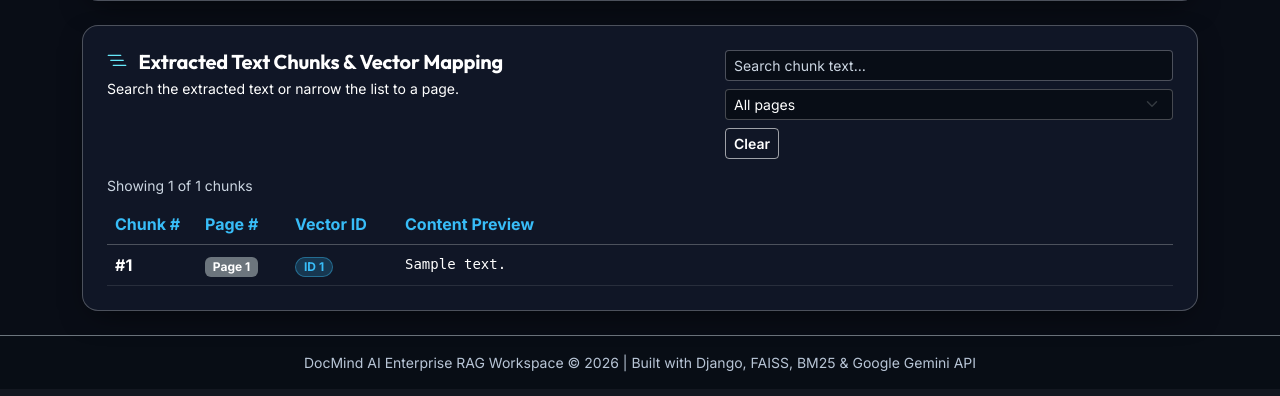
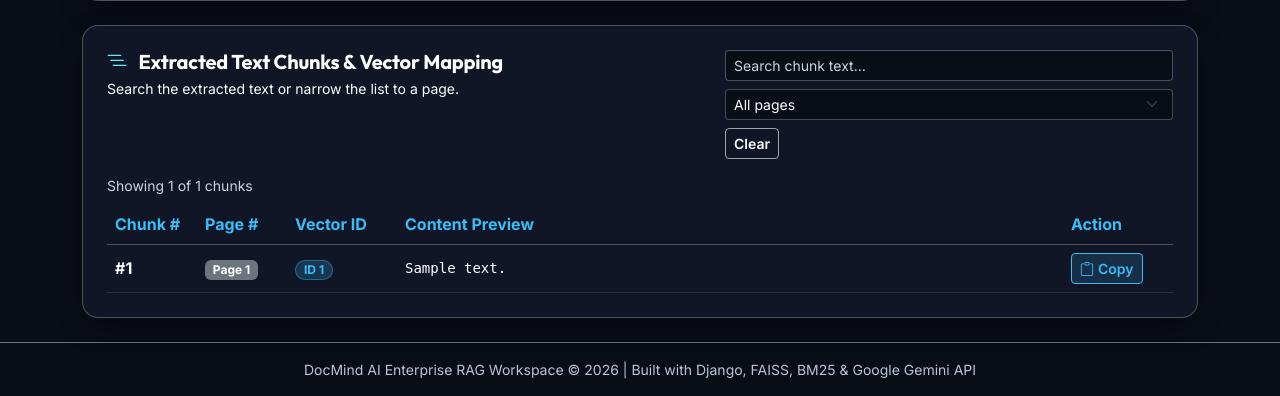
Before and after one commit to Dhanaraj2410/AI-Powered-Document-IntelligenceRAG-Assistant, a Django app: template templates/document_detail.html in a window 1280 px wide. Shown: the part 730-1126 px from the top of the page. Before the commit the page ends 1102 px from the top, so only its background shows below. Run offline with Django 4.2, Linux system fonts and the light colour scheme; the template is opened without the code that fills it: most values are stand-ins (such as "Sample title", 1, 10 or a date in 2020); data that the repository does not hold is empty.

Commit message:
feat: add copy action for document chunks

```diff
--- a/templates/document_detail.html
+++ b/templates/document_detail.html
@@ -106,6 +106,7 @@
                         <th style="width: 90px;" class="text-info fw-bold">Page #</th>
                         <th style="width: 110px;" class="text-info fw-bold">Vector ID</th>
                         <th class="text-info fw-bold">Content Preview</th>
+                        <th style="width: 110px;" class="text-info fw-bold">Action</th>
                     </tr>
                 </thead>
                 <tbody>
@@ -115,6 +116,7 @@
                         <td><span class="badge bg-secondary text-light">Page {{ chunk.page_number }}</span></td>
                         <td><span class="badge badge-score">ID {{ chunk.vector_id }}</span></td>
                         <td class="small text-light" style="max-width: 500px; white-space: pre-wrap; font-family: monospace; line-height: 1.5;">{{ chunk.content|truncatechars:300 }}</td>
+                        <td><button type="button" class="btn btn-outline-info btn-sm" data-copy-chunk="{{ chunk.content }}" aria-label="Copy chunk {{ chunk.chunk_index }} text"><i class="bi bi-clipboard me-1"></i>Copy</button></td>
                     </tr>
                     {% endfor %}
                 </tbody>
@@ -133,6 +135,19 @@ document.addEventListener('DOMContentLoaded', function () {
     const clear = document.getElementById('clearChunkFilters');
     const status = document.getElementById('chunkSearchStatus');
     const rows = Array.from(document.querySelectorAll('.chunk-row'));
+    document.querySelectorAll('[data-copy-chunk]').forEach(function (button) {
+        button.addEventListener('click', async function () {
+            try {
+                await navigator.clipboard.writeText(button.dataset.copyChunk);
+                button.innerHTML = '<i class="bi bi-check2 me-1"></i>Copied';
+                window.setTimeout(function () {
+                    button.innerHTML = '<i class="bi bi-clipboard me-1"></i>Copy';
+                }, 1500);
+            } catch (error) {
+                status.textContent = 'Clipboard access is unavailable. Select and copy the chunk text manually.';
+            }
+        });
+    });
     function applyFilters() {
         const query = search.value.trim().toLocaleLowerCase();
         const page = pageFilter.value;
```
